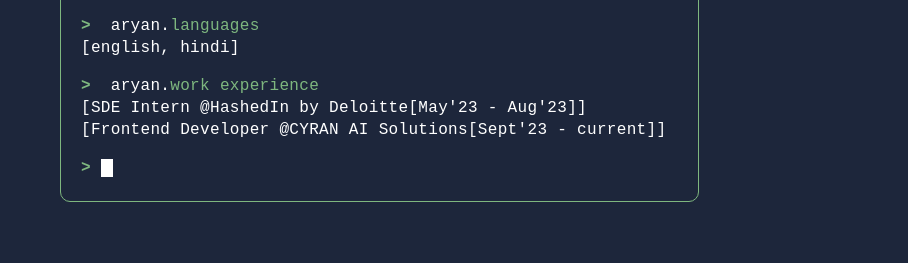
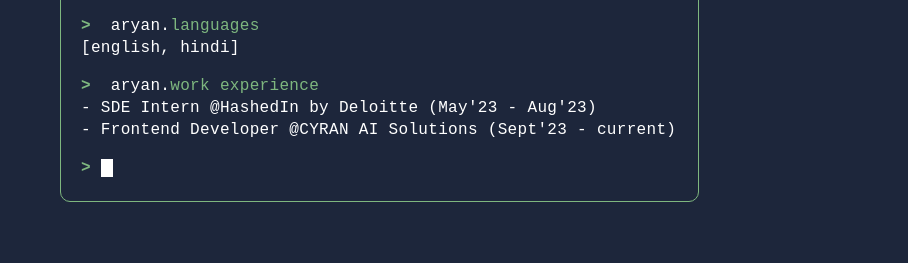
Before and after one commit to aryan-srivastavaa/PortfolioWebsite, a plain HTML site: page about.html in a window 1280 px wide. Shown: the part 447-710 px from the top of the page, 372-1280 px from the left. Drawn offline with nearby package versions, Linux system fonts and the light colour scheme.

Commit message:
Update look of work experience

```diff
--- a/about.html
+++ b/about.html
@@ -89,10 +89,10 @@
                                     aryan.<span class="green">work experience</span>
                                 </p>
                                 <p class="return">
-                                    [SDE Intern @HashedIn by Deloitte[May'23 - Aug'23]]
+                                    - SDE Intern @HashedIn by Deloitte (May'23 - Aug'23)
                                 </p>
                                 <p class="return">
-                                    [Frontend Developer @CYRAN AI Solutions[Sept'23 - current]]
+                                    - Frontend Developer @CYRAN AI Solutions (Sept'23 - current)
                                 </p>
                             </div>
                             <div class="statement">
```
